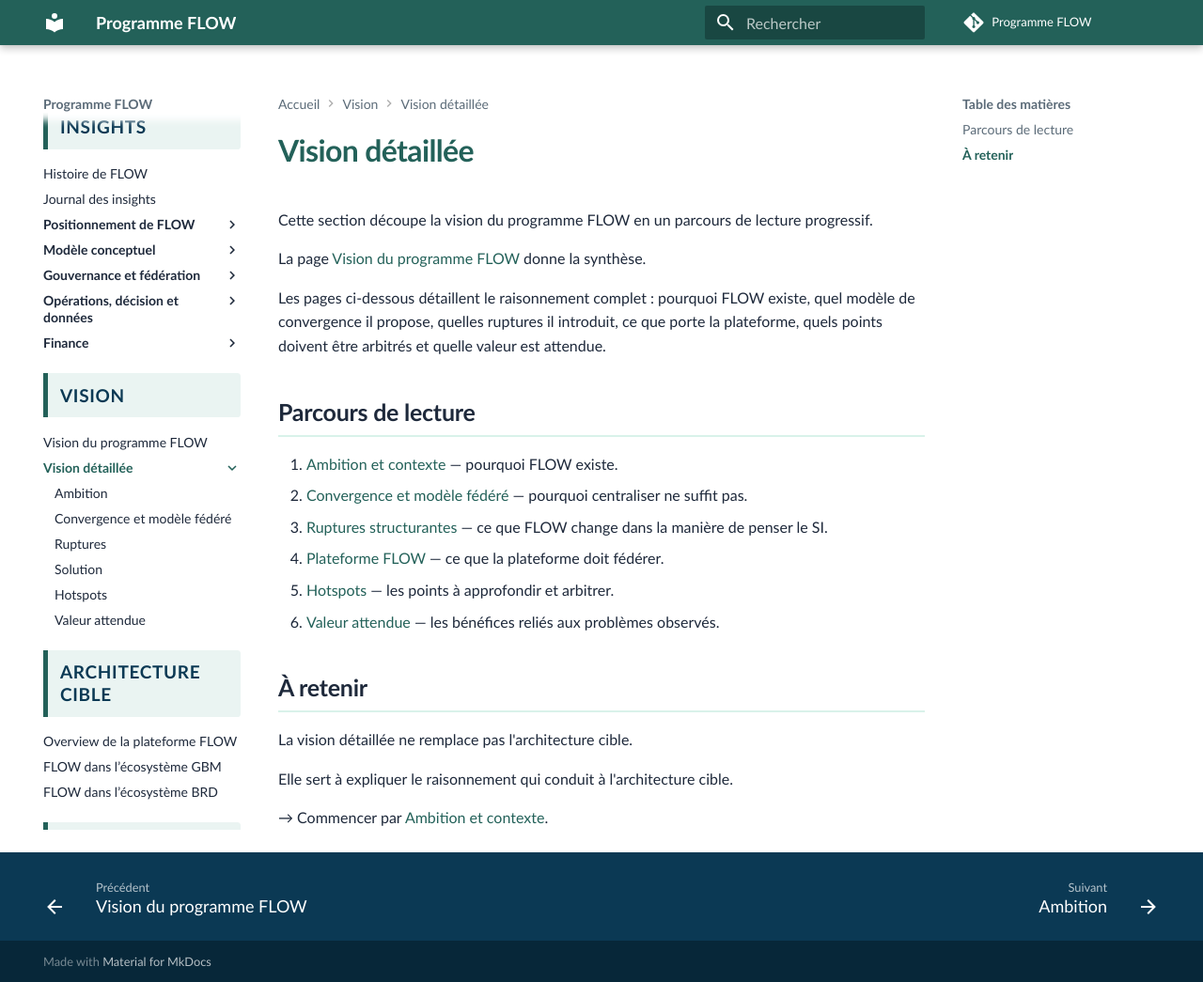
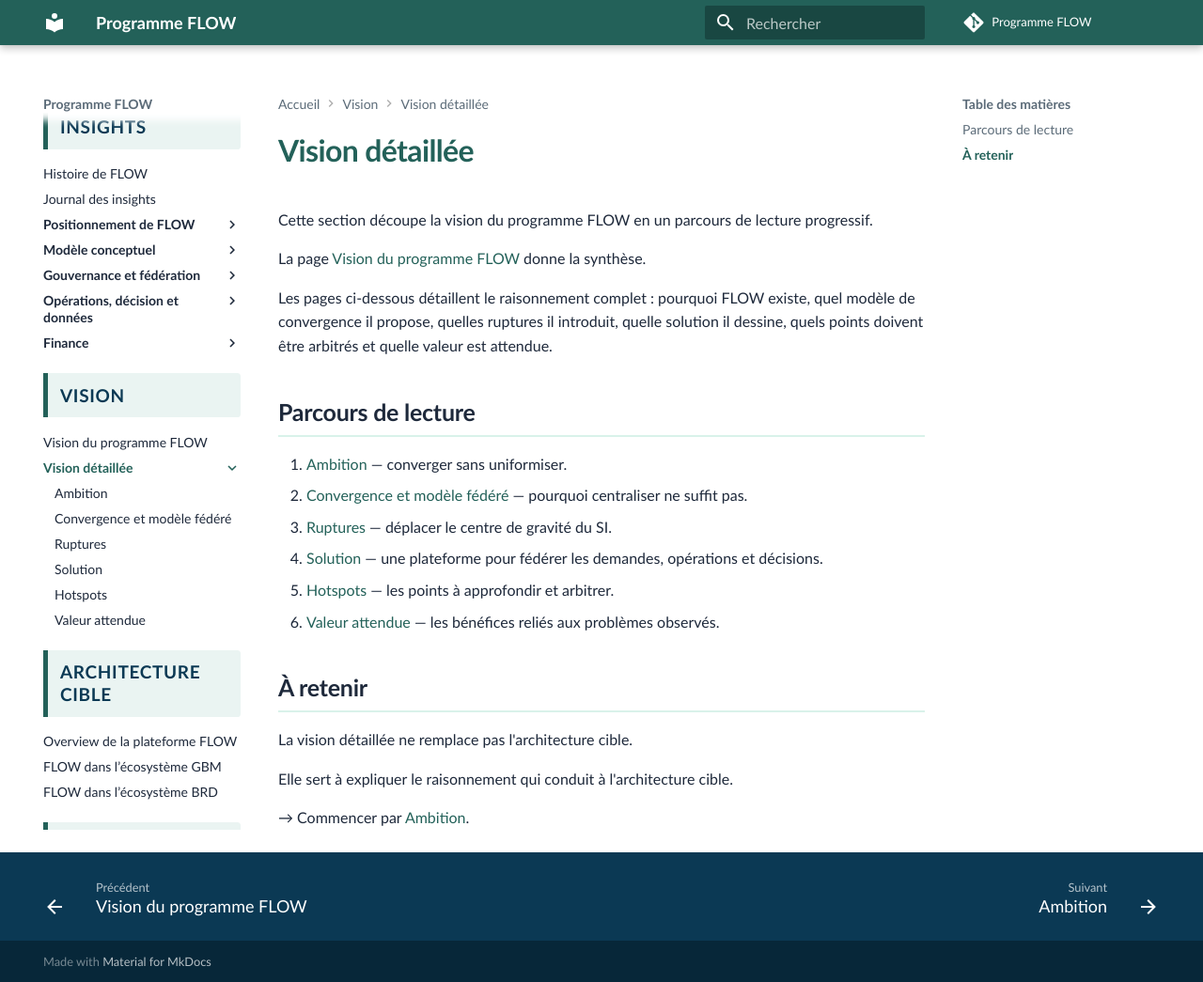
Before and after one commit to laurent-sintes/FLOW-Program, an MkDocs documentation site: the page built from docs/vision/vision-detaillee/index.md, in a window 1280 px wide and 1045 px high. Shown: the whole window at 94% size. Built offline with MkDocs 1.6.1 and Material for MkDocs 9.7.7, drawn with Linux system fonts in a browser that asks for light colours; comment, search, counter and statistics services are not loaded.

Commit message:
Clarifier le sommaire de la vision détaillée

```diff
--- a/docs/vision/vision-detaillee/index.md
+++ b/docs/vision/vision-detaillee/index.md
@@ -4,14 +4,14 @@
 
 La page [Vision du programme FLOW](../vision-programme-flow.md) donne la synthèse.
 
-Les pages ci-dessous détaillent le raisonnement complet : pourquoi FLOW existe, quel modèle de convergence il propose, quelles ruptures il introduit, ce que porte la plateforme, quels points doivent être arbitrés et quelle valeur est attendue.
+Les pages ci-dessous détaillent le raisonnement complet : pourquoi FLOW existe, quel modèle de convergence il propose, quelles ruptures il introduit, quelle solution il dessine, quels points doivent être arbitrés et quelle valeur est attendue.
 
 ## Parcours de lecture
 
-1. [Ambition et contexte](1-ambition-et-contexte.md) — pourquoi FLOW existe.
+1. [Ambition](1-ambition-et-contexte.md) — converger sans uniformiser.
 2. [Convergence et modèle fédéré](2-convergence-et-modele-federe.md) — pourquoi centraliser ne suffit pas.
-3. [Ruptures structurantes](3-ruptures-structurantes.md) — ce que FLOW change dans la manière de penser le SI.
-4. [Plateforme FLOW](4-plateforme-flow.md) — ce que la plateforme doit fédérer.
+3. [Ruptures](3-ruptures-structurantes.md) — déplacer le centre de gravité du SI.
+4. [Solution](4-plateforme-flow.md) — une plateforme pour fédérer les demandes, opérations et décisions.
 5. [Hotspots](5-hotspots.md) — les points à approfondir et arbitrer.
 6. [Valeur attendue](6-valeur-attendue.md) — les bénéfices reliés aux problèmes observés.
 
@@ -21,4 +21,4 @@
 
 Elle sert à expliquer le raisonnement qui conduit à l'architecture cible.
 
-→ Commencer par [Ambition et contexte](1-ambition-et-contexte.md).
+→ Commencer par [Ambition](1-ambition-et-contexte.md).
```
